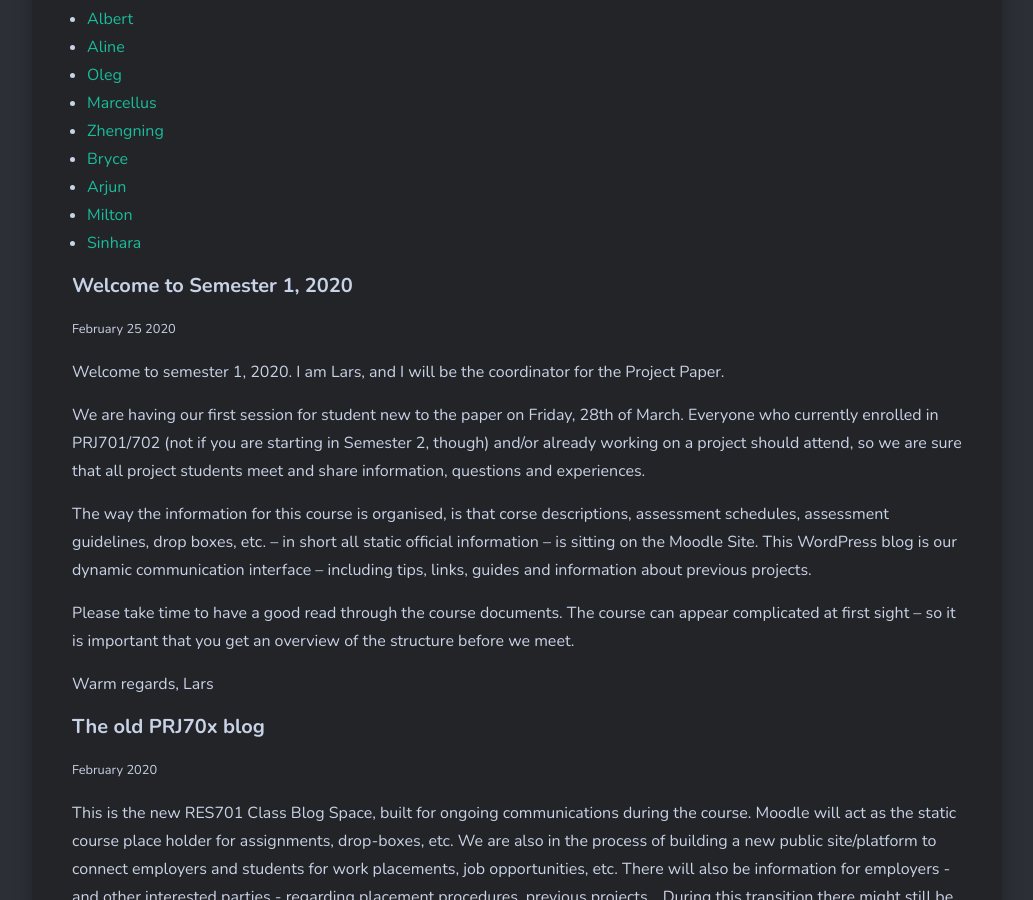
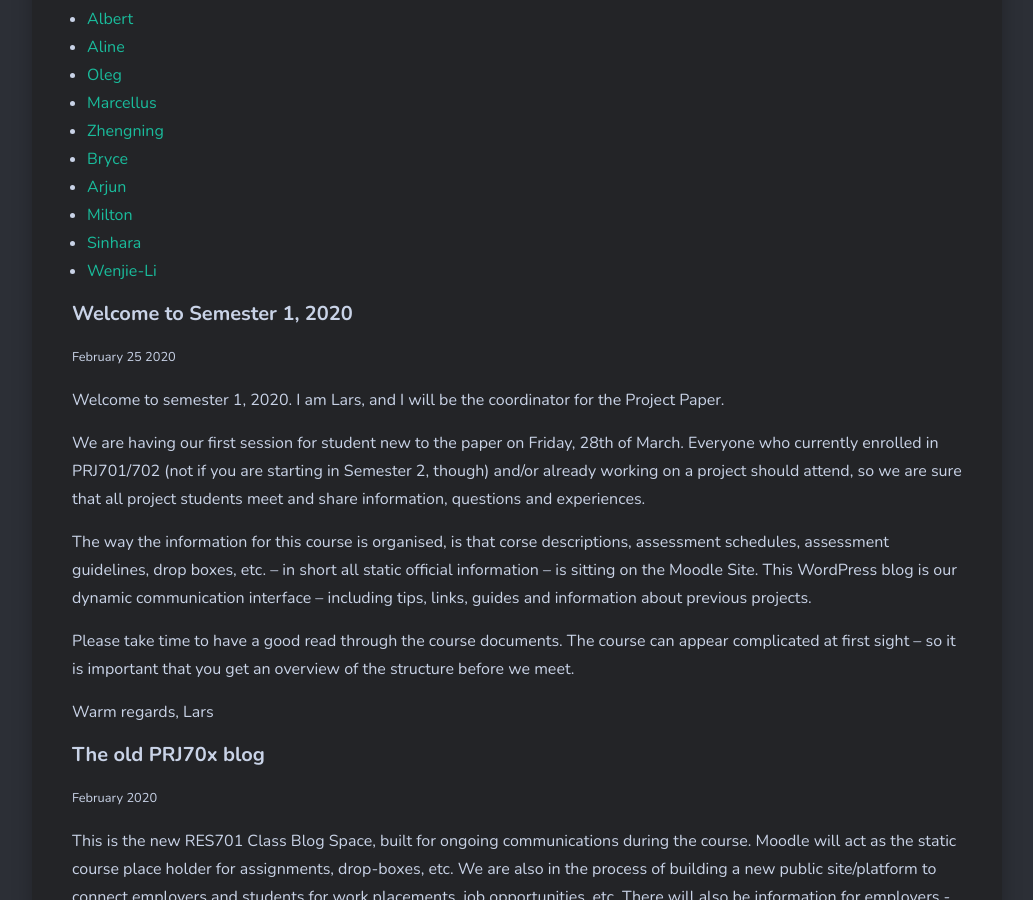
Before and after one commit to larsoliverdam/nmit, a Jekyll site: the page built from _pages/PRJ70x.md, in a window 1280 px wide and 900 px high, scrolled down 950 px. Shown: the whole window, without its empty margins (123-1156 px from the left). Built offline with Jekyll 4.4.1, drawn with Linux system fonts in a browser that asks for light colours; nearby versions of some CDN libraries; comment, search, counter and statistics services are not loaded.

Commit message:
PRJ701 new blog

```diff
--- a/_pages/PRJ70x.md
+++ b/_pages/PRJ70x.md
@@ -17,6 +17,7 @@ image: 01.jpg
 * [Arjun](https://itproject2020arjunmadhavankutty.wordpress.com/)
 * [Milton](https://prj701716603981.wordpress.com/)
 * [Sinhara](https://prj702sinharanmit.home.blog/)
+* [Wenjie-Li](http://liwenjiesilver.home.blog/category/prj701/)
 
 #### Welcome to Semester 1, 2020
 <small>February 25 2020</small>
```
